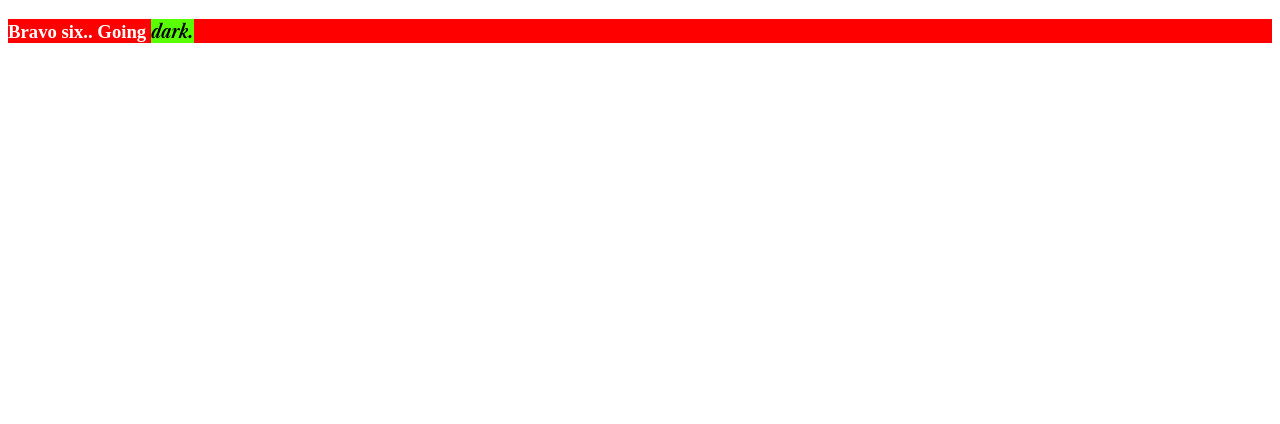
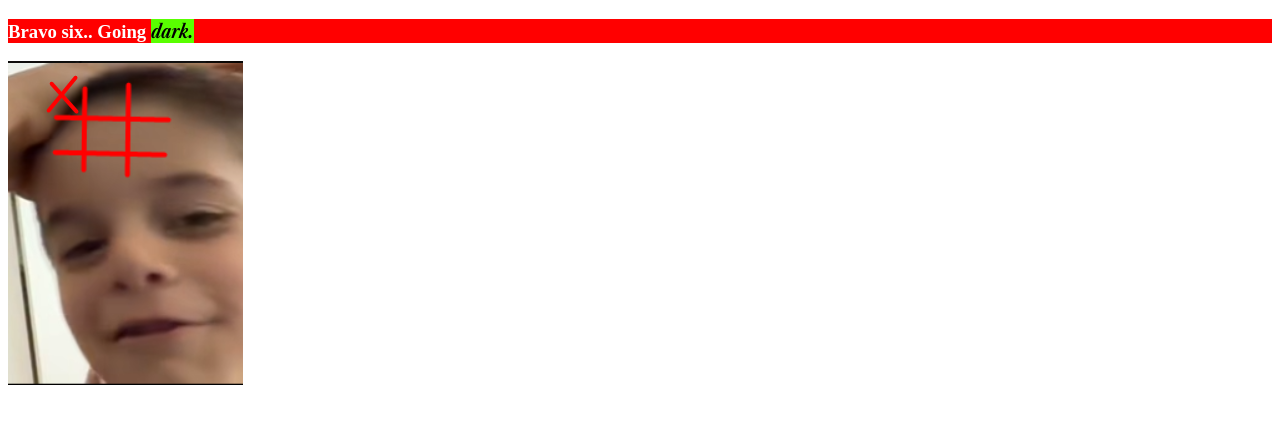
Before and after one commit to aghamirli9/Repo-yessssssss, a plain HTML site: page index.html in a window 1280 px wide. Drawn offline with Linux system fonts and the light colour scheme.

Commit message:
fourth commit

```diff
--- a/index.html
+++ b/index.html
@@ -25,6 +25,8 @@
 
 <h3>Bravo six.. Going <b>dark.</b></h3>
 
+<img src="./images/image.png" alt="Image">
+
 
 </body>
 </html>
```
Also changed, not shown: images/image.png (added).
